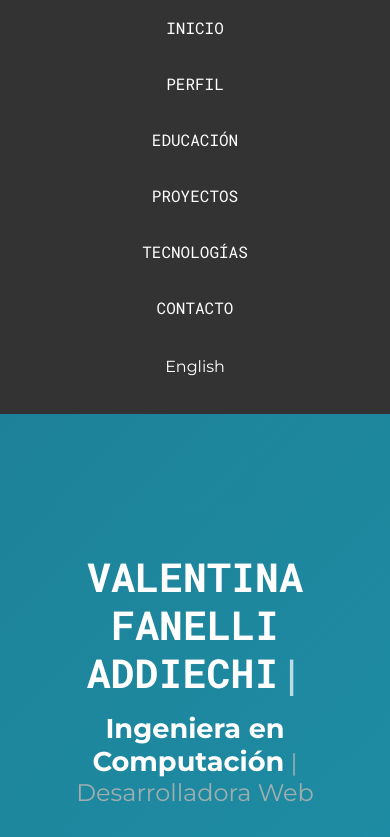
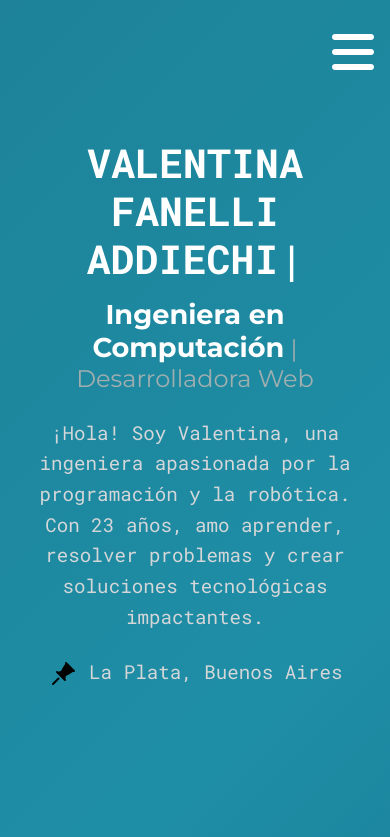
Before and after one commit to valenfanelli/ValentinaFA, a React (Vite) app: page / in a window 390 px wide. Shown: the top 837 px of the page. Built offline with nearby package versions, Linux system fonts and the light colour scheme.

Commit message:
Subo nueva implementacion del burger menu

```diff
--- a/src/App.css
+++ b/src/App.css
@@ -368,6 +368,11 @@ h3 {
     align-items: center;
     justify-content: center;
   }
+  .navbar.ocultar {
+    display: none;
+    visibility: hidden;
+  }
+
   .main-title {
     font-size: 2.5rem;
   }
@@ -422,8 +427,20 @@ h3 {
 .menu-icon {
   display: none;
   visibility: hidden;
-  font-size: 2rem;
-  @media (max-width: 768px) {
+  font-size: 3rem;
+  position: absolute;
+  color: white;
+  right: 1rem;
+  top: 1rem;
+  z-index: 2000; /* asegurarse que esté por encima de todo */
+  cursor: pointer;
+  :hover {
+    color: #1c7b9b;
+  }
+}
+
+@media (max-width: 992px) {
+  .menu-icon {
     display: block;
     visibility: visible;
   }
--- a/src/componentes/NavBar.jsx
+++ b/src/componentes/NavBar.jsx
@@ -6,8 +6,15 @@ import { Language } from './Language';
 
 export const NavBar = () => {
   const { t } = useTranslation();
+  const [abierto, setAbierto] = useState(false);
+  function toggleMenu(){
+    abierto? setAbierto(false) : setAbierto(true);
+  }
     return <>
-        <nav className="navbar navbar-expand-lg bg-nav roboto-mono">
+        <a className="icon menu-icon" onClick={toggleMenu}>
+            <i className="fa fa-bars"></i>
+        </a>
+        <nav className={`navbar ${!abierto? 'ocultar' : ''} navbar-expand-lg bg-nav roboto-mono`}>
             <div className="navbar-nav fs-6">
                 <Link className="nav-item nav-link text-white" to="/">{t("nav_inicio")}</Link>
                 <Link className="nav-item nav-link text-white" to="/perfil">{t("nav_perfil")}</Link>
```
